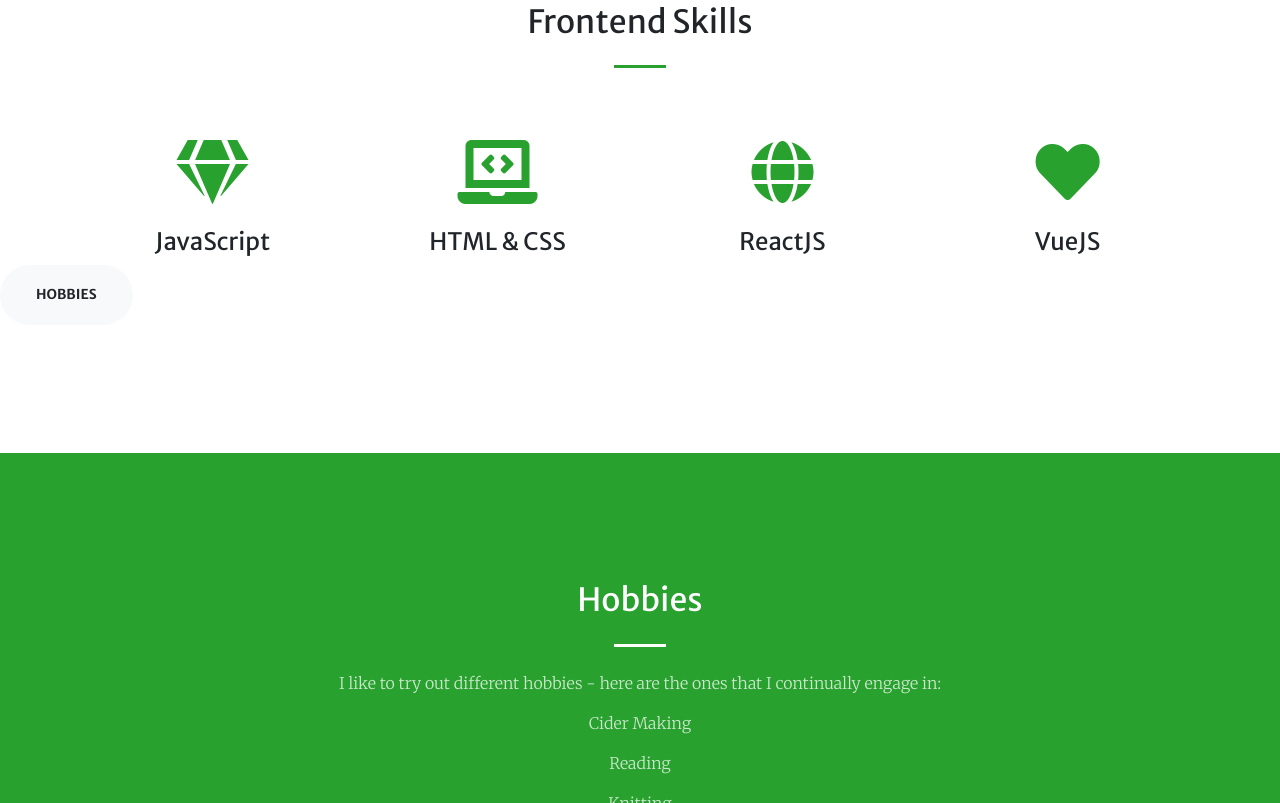
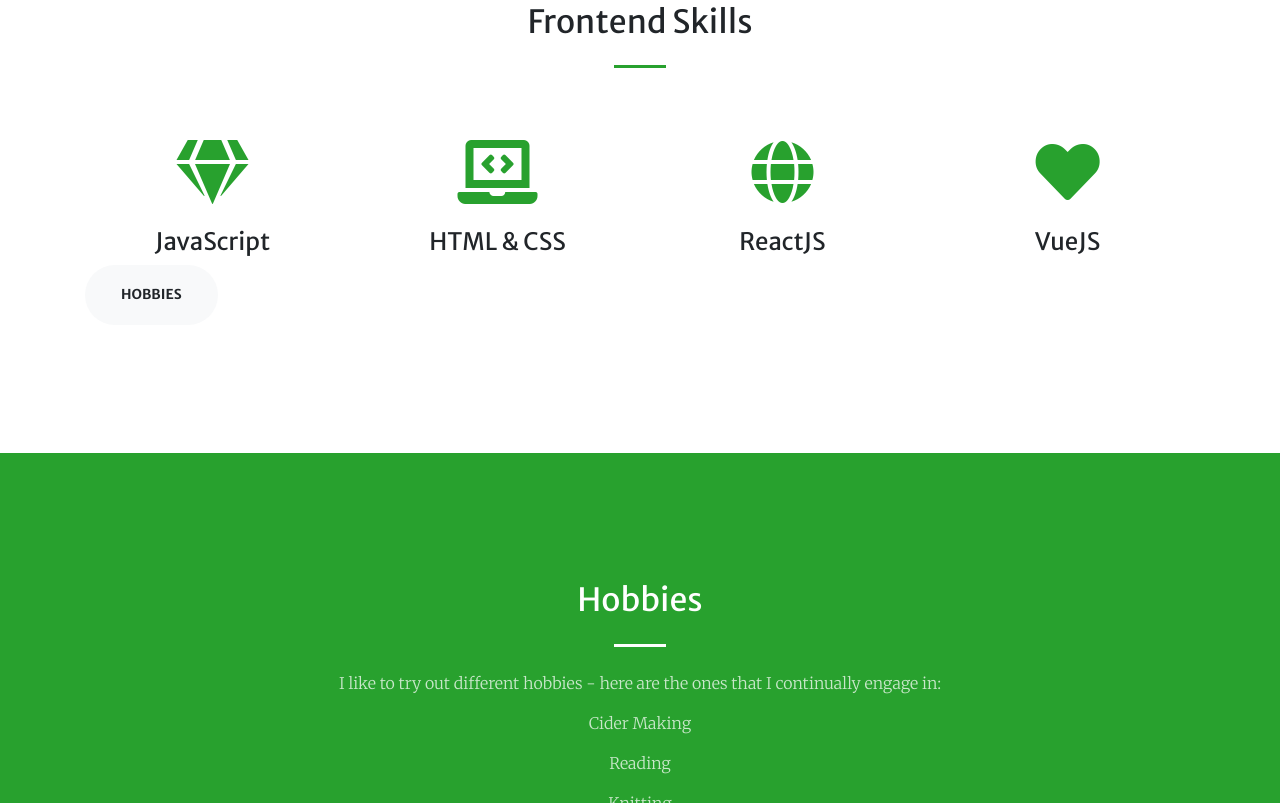
Before and after one commit to singhp1992/bts-personal, a website with bundled scripts: page index.html in a window 1280 px wide. Shown: the part 1555-2358 px from the top of the page. Built offline with nearby package versions, Linux system fonts and the light colour scheme.

Commit message:
putting button into container div

```diff
--- a/index.html
+++ b/index.html
@@ -136,8 +136,8 @@
           </div>
         </div>
       </div>
+      <a class="btn btn-light btn-xl js-scroll-trigger center" href="#hobbies">Hobbies</a>
     </div>
-    <a class="btn btn-light btn-xl js-scroll-trigger text-center" href="#hobbies">Hobbies</a>
            <!-- <div class="container">
           <div class="row">
             <div class="col-lg-3 col-md-6 text-center">
```
